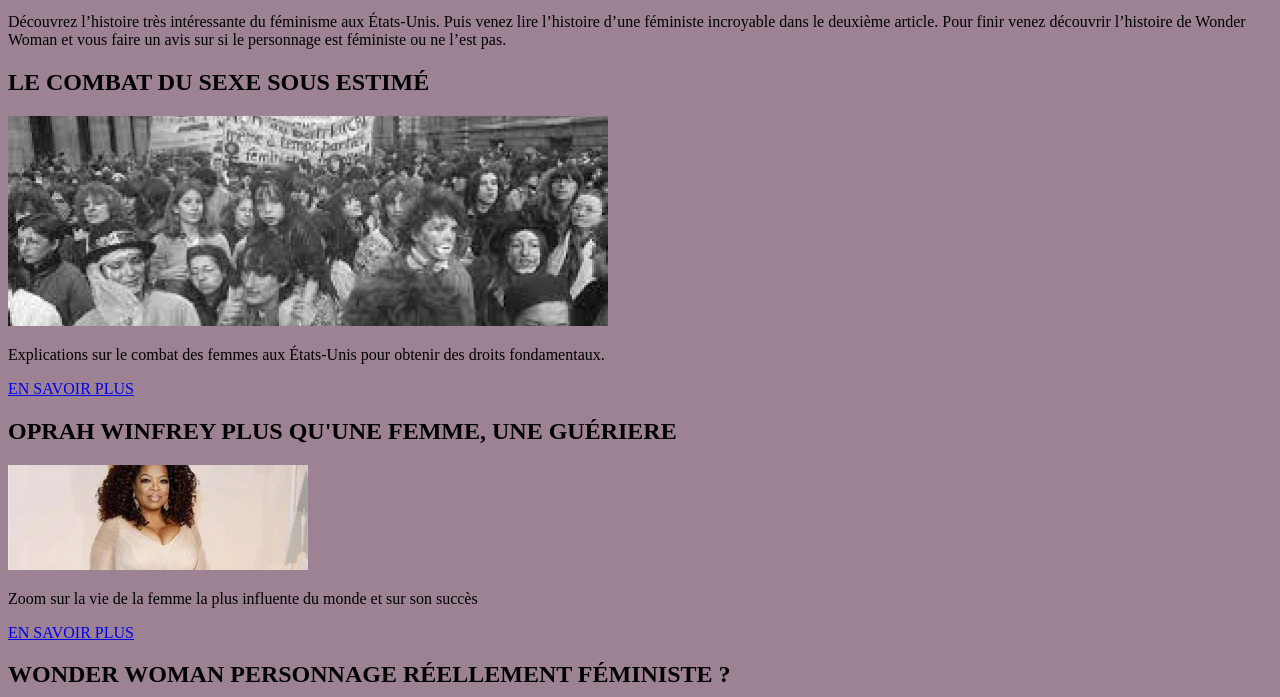
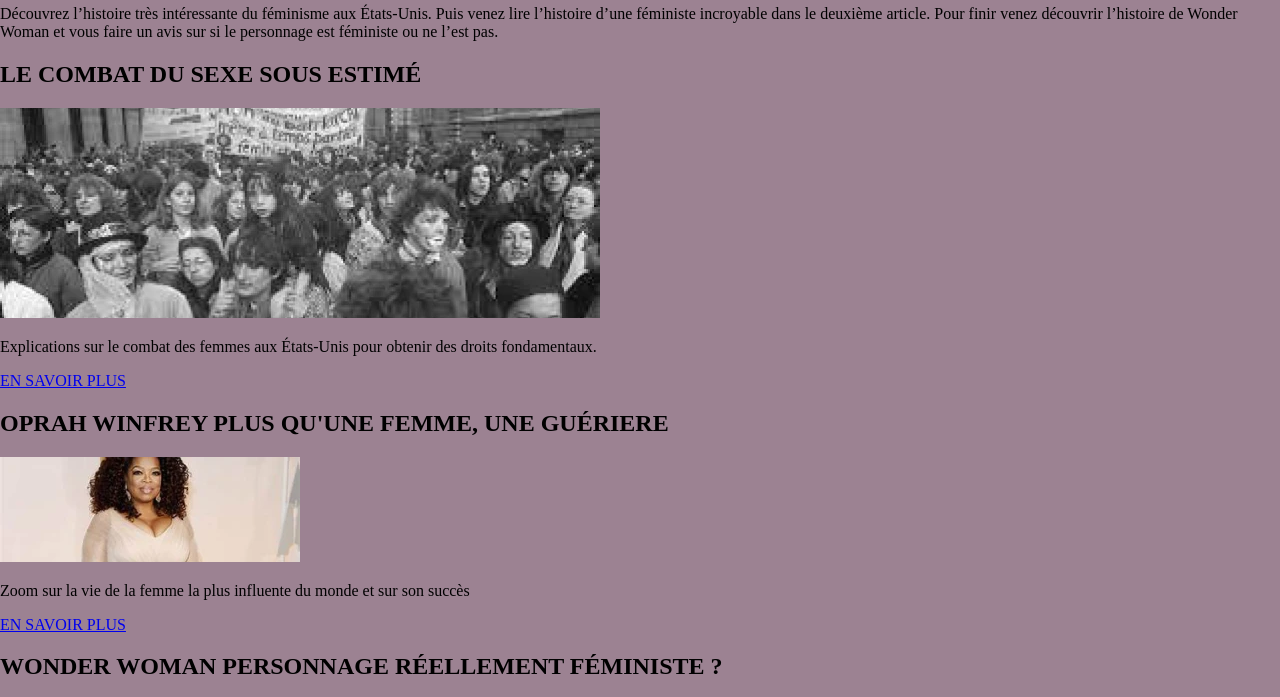
Before and after one commit to ChamberlinMorgane/Projet-semestre-1, a plain HTML site: page index.html in a window 1280 px wide. Shown: the part 421-1118 px from the top of the page. Drawn offline with Linux system fonts and the light colour scheme; a web font is replaced by a local one.

Commit message:
changement css

```diff
--- a/src/css/style.css
+++ b/src/css/style.css
@@ -1,3 +1,9 @@
+@import url('https://fonts.googleapis.com/css2?family=Mulish&family=Oxygen&family=Rozha+One&display=swap');
+
 body{
-        background-color: #9C8292;
+    margin: 0px;
+    padding: 0px;
+     background-color: #9C8292;
+     position:absolute;
+
 }
--- a/src/css/utils/variable.css
+++ b/src/css/utils/variable.css
@@ -0,0 +1,30 @@
+:root {
+
+/* Color styles */
+--ecriture-1: rgba(0, 0, 0, 1);
+--couleur-3: rgba(255, 255, 255, 1);
+--couleur-4: rgba(128, 75, 141, 1);
+--couleur-de-fond:rgba(156, 130, 146, 1);
+--header-1:rgba(120, 100, 120, 1);
+--header-2:rgba(206, 197, 209, 1);
+--e-n--s-a-v-o-i-r-p-l-u-s:rgba(255, 255, 255, 1);
+
+/* Text-size styles */
+--texte:15px;
+--nom-et-date-de-naissance:15px;
+--titre-de-page:25px;
+--intertitre:15px;
+
+--base: 16px;
+--title-lg: 25px;
+--text-rg: 15px;
+--text-rg: 15px;
+--text-bold: 17px;
+--text-rg: 12px;
+
+
+/*Font family style*/
+--font-oxygen: 'Oxygen';
+--font-mulish: 'mulish';
+--font-Rozha-one: 'Rosha-one';
+}
```
